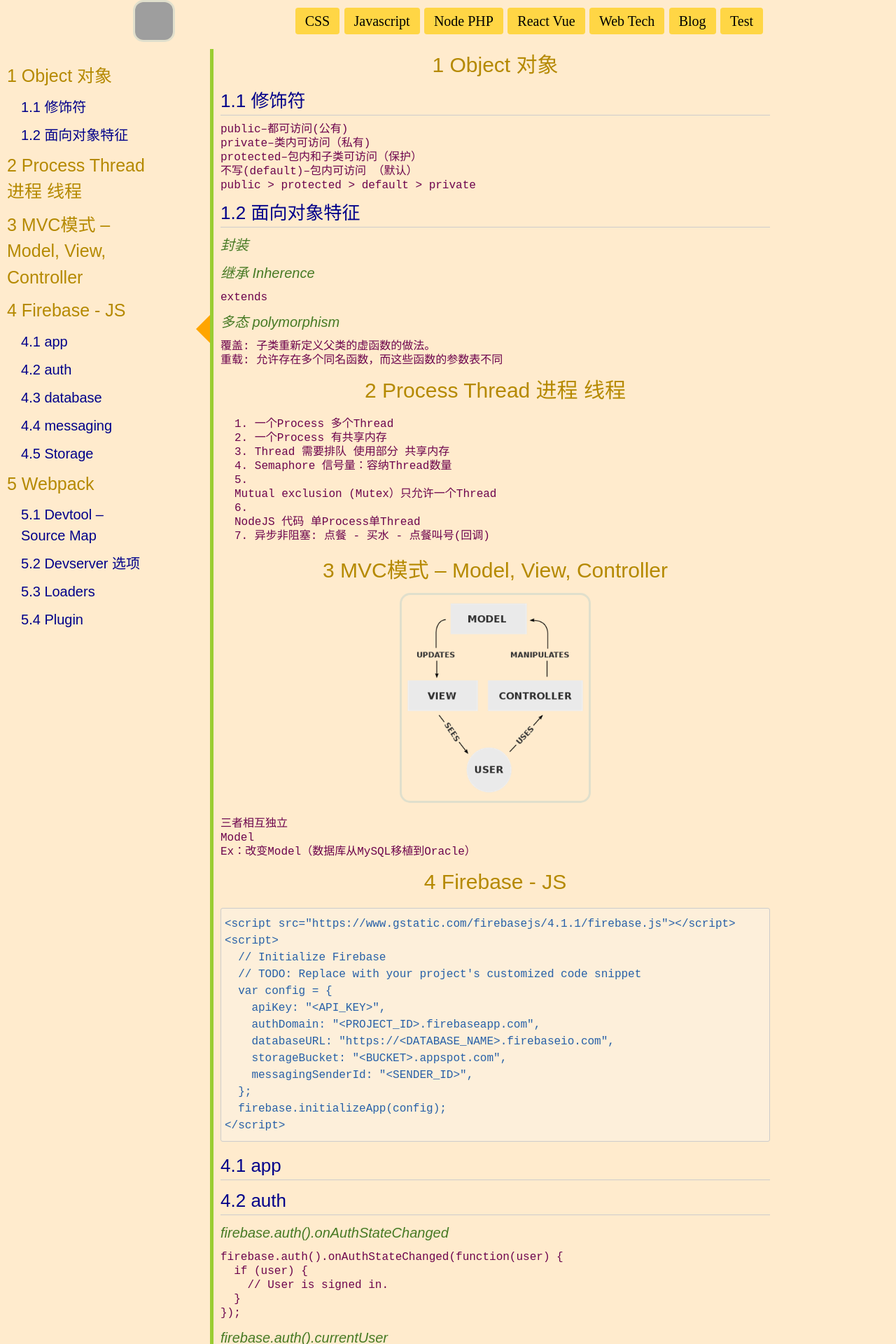
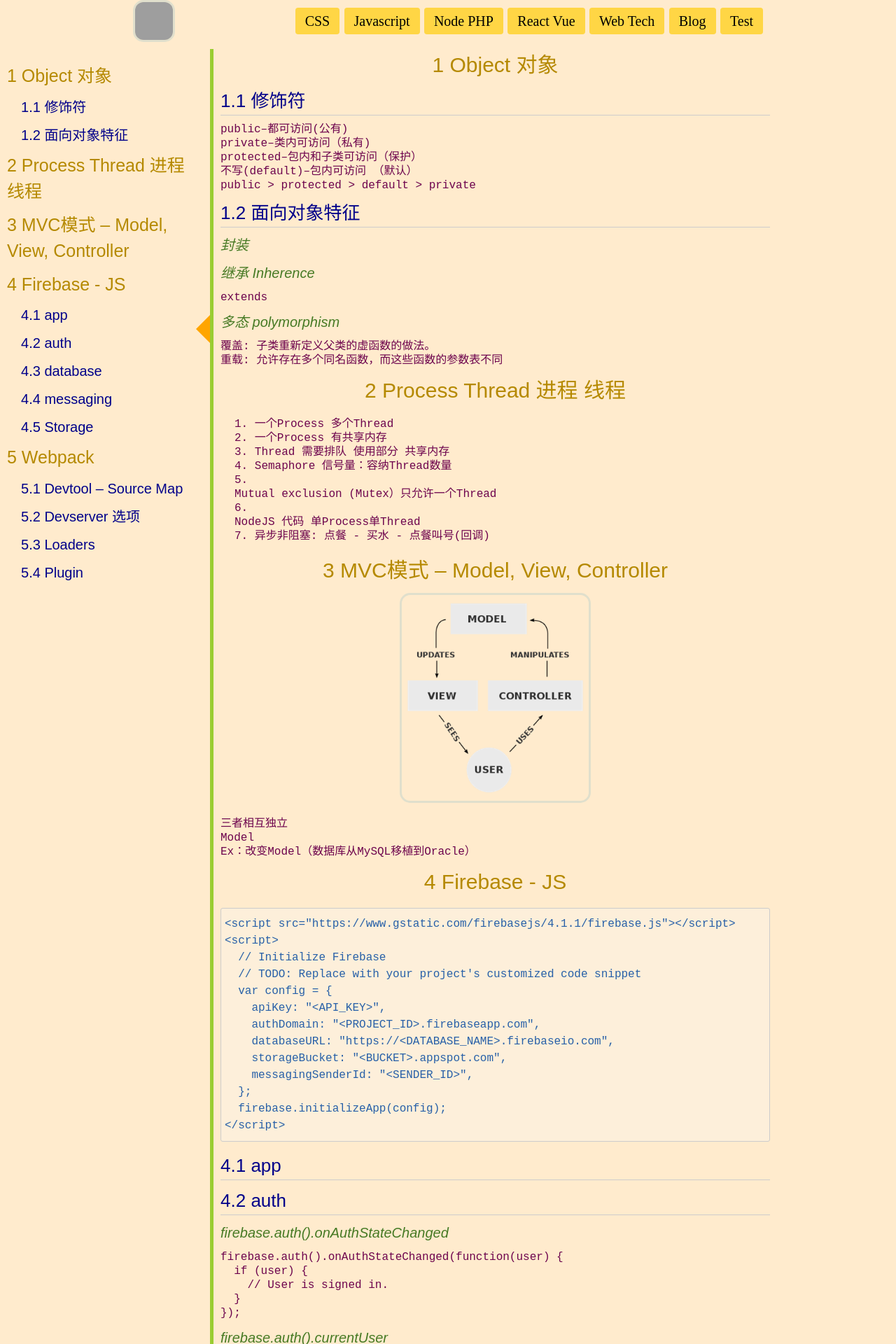
Before and after one commit to rfd3344a/rfd3344.github.io, a Jekyll site: the page built from notes/Web_Tech.md, in a window 1280 px wide. Shown: the top 1920 px of the page at 70% size. Built offline with Jekyll 4.4.1, drawn with Linux system fonts in a browser that asks for light colours; nearby versions of some CDN libraries; some web fonts are replaced; our own code applies the rules of GitHub Pages for plain Markdown files; grey boxes are pictures that could not be loaded.

Commit message:
Update notes.css

```diff
--- a/css/notes.css
+++ b/css/notes.css
@@ -12,9 +12,10 @@ body{
    display: block;
    margin-top: 10px;
    margin-left: 10px;
-   width:200px;
+   width:280px;
 }
 .notes nav h1{
+    font-family: sans-serif;
     text-align: left;
     font-size: 25px;
 }
```
